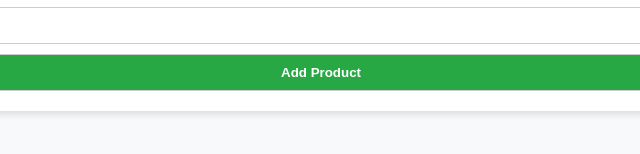
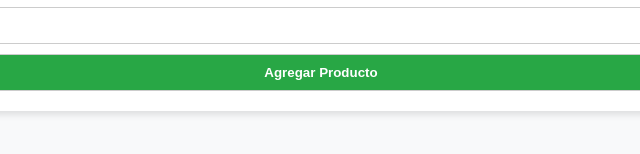
Before and after one commit to mardev1125/tienda, a plain HTML site: page index.html in a window 1280 px wide. Shown: the part 394-548 px from the top of the page, 319-959 px from the left. Drawn offline with Linux system fonts and the light colour scheme; no server answers.

Commit message:
Update index.html

```diff
--- a/index.html
+++ b/index.html
@@ -18,7 +18,7 @@
             <textarea id="product-description" placeholder="Product Description" rows="3"></textarea>
             <input type="text" id="product-image" placeholder="Product Image URL">
             <input type="text" id="product-category" placeholder="Product Category">
-            <button onclick="addProduct()">Add Product</button>
+            <button onclick="addProduct()">Agregar Producto</button>
         </div>
         <div id="categories-container">
         </div>
```
